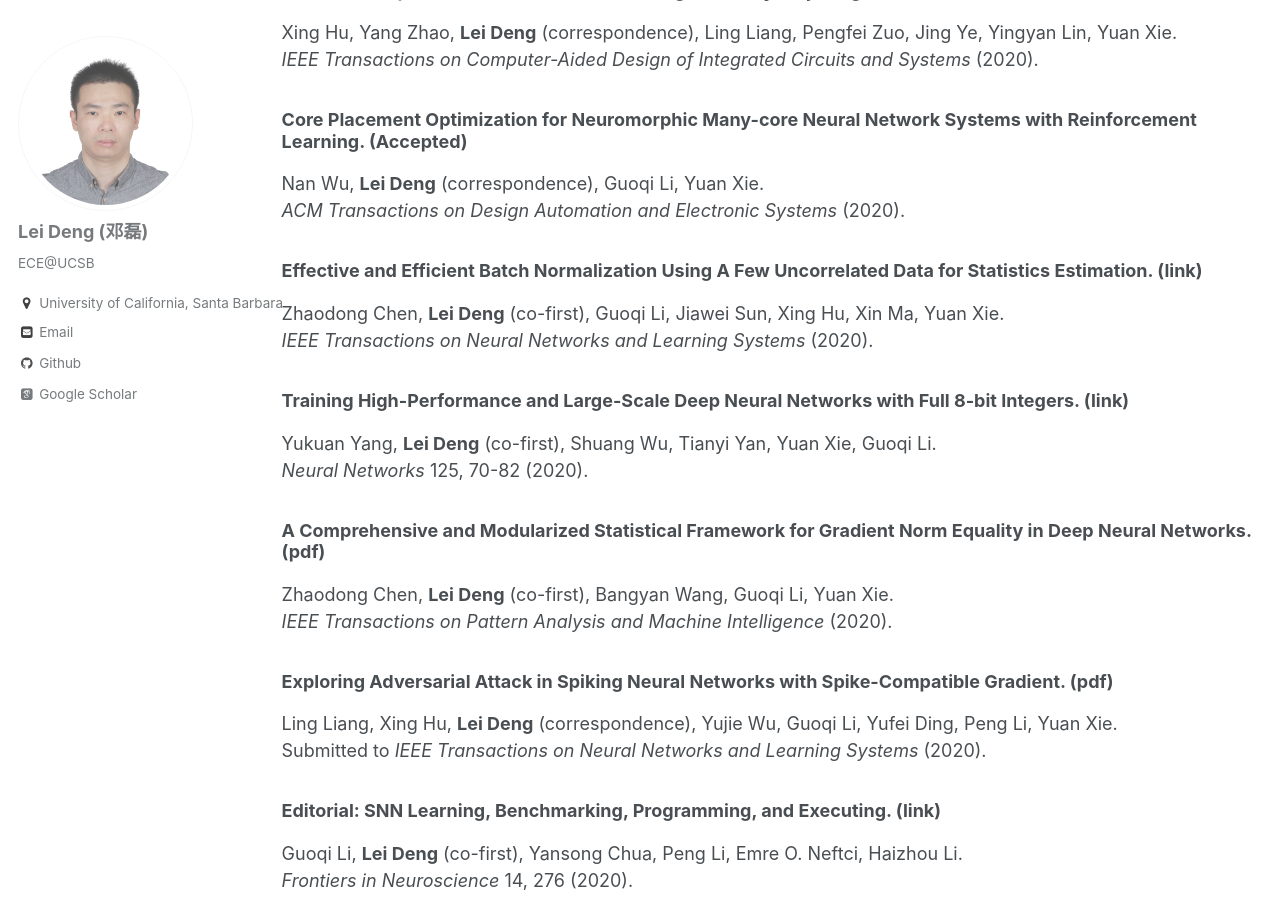
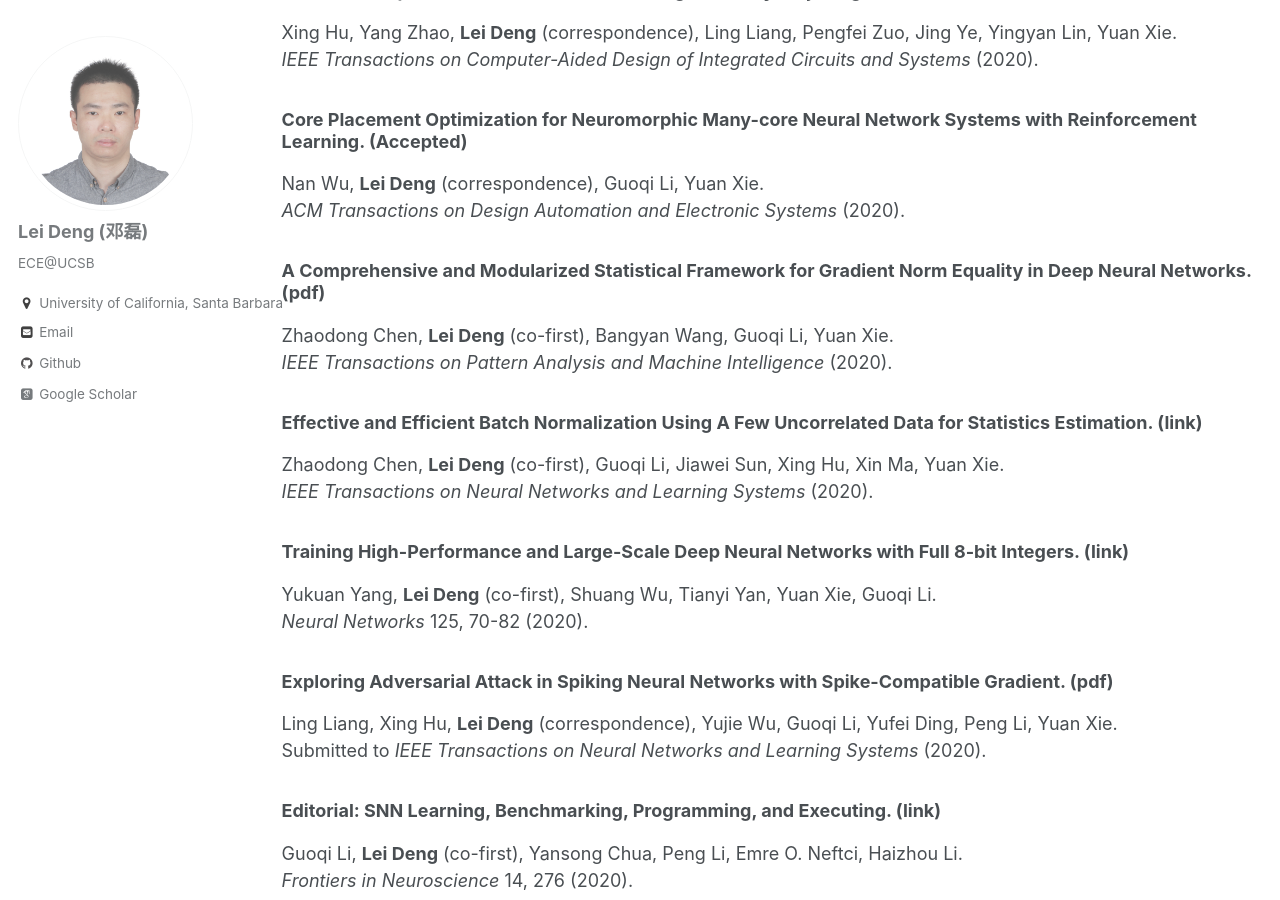
Before and after one commit to dllfei/dllfei.github.io, a Jekyll site: the page built from _pages/publications.md, in a window 1280 px wide and 900 px high, scrolled down 1151 px. Built offline with Jekyll 4.4.1, drawn with Linux system fonts in a browser that asks for light colours; some web fonts are replaced; part of the change alters nothing that is shown.

```diff
--- a/_pages/publications.md
+++ b/_pages/publications.md
@@ -40,6 +40,10 @@ Xing Hu, Yang Zhao, **Lei Deng** (correspondence), Ling Liang, Pengfei Zuo, Jing
 Nan Wu, **Lei Deng** (correspondence), Guoqi Li, Yuan Xie. <br />
 *ACM Transactions on Design Automation and Electronic Systems* (2020).
 
+### A Comprehensive and Modularized Statistical Framework for Gradient Norm Equality in Deep Neural Networks. ([pdf](https://arxiv.org/pdf/2001.00254.pdf)) <br />
+Zhaodong Chen, **Lei Deng** (co-first), Bangyan Wang, Guoqi Li, Yuan Xie. <br />
+*IEEE Transactions on Pattern Analysis and Machine Intelligence* (2020).
+
 ### Effective and Efficient Batch Normalization Using A Few Uncorrelated Data for Statistics Estimation. ([link](https://ieeexplore.ieee.org/document/9046854)) <br />
 Zhaodong Chen, **Lei Deng** (co-first), Guoqi Li, Jiawei Sun, Xing Hu, Xin Ma, Yuan Xie. <br />
 *IEEE Transactions on Neural Networks and Learning Systems* (2020).
@@ -47,10 +51,6 @@ Zhaodong Chen, **Lei Deng** (co-first), Guoqi Li, Jiawei Sun, Xing Hu, Xin Ma, Y
 ### Training High-Performance and Large-Scale Deep Neural Networks with Full 8-bit Integers. ([link](https://www.sciencedirect.com/science/article/abs/pii/S0893608019304290#!)) <br />
 Yukuan Yang, **Lei Deng** (co-first), Shuang Wu, Tianyi Yan, Yuan Xie, Guoqi Li. <br />
 *Neural Networks* 125, 70-82 (2020).
-
-### A Comprehensive and Modularized Statistical Framework for Gradient Norm Equality in Deep Neural Networks. ([pdf](https://arxiv.org/pdf/2001.00254.pdf)) <br />
-Zhaodong Chen, **Lei Deng** (co-first), Bangyan Wang, Guoqi Li, Yuan Xie. <br />
-*IEEE Transactions on Pattern Analysis and Machine Intelligence* (2020).
 
 ### Exploring Adversarial Attack in Spiking Neural Networks with Spike-Compatible Gradient. ([pdf](https://arxiv.org/pdf/2001.01587.pdf)) <br />
 Ling Liang, Xing Hu, **Lei Deng** (correspondence), Yujie Wu, Guoqi Li, Yufei Ding, Peng Li, Yuan Xie. <br />
```
